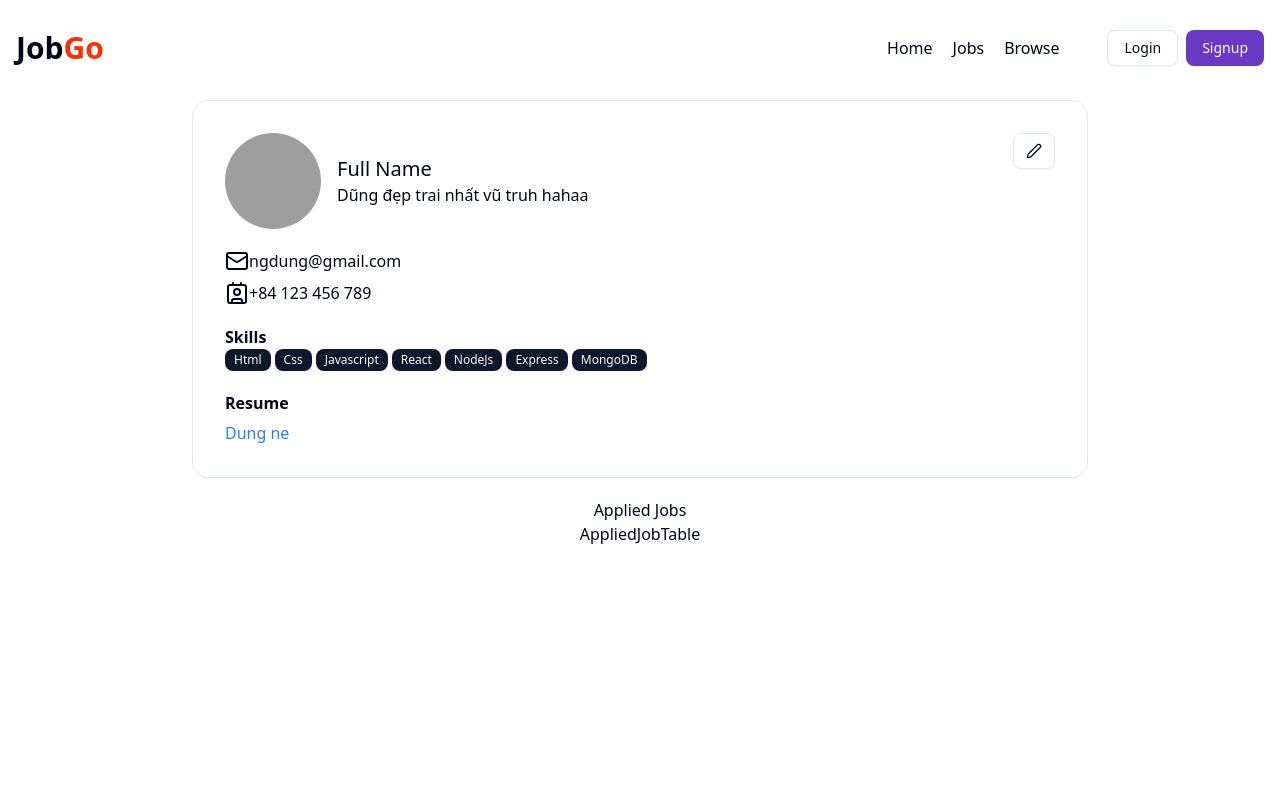
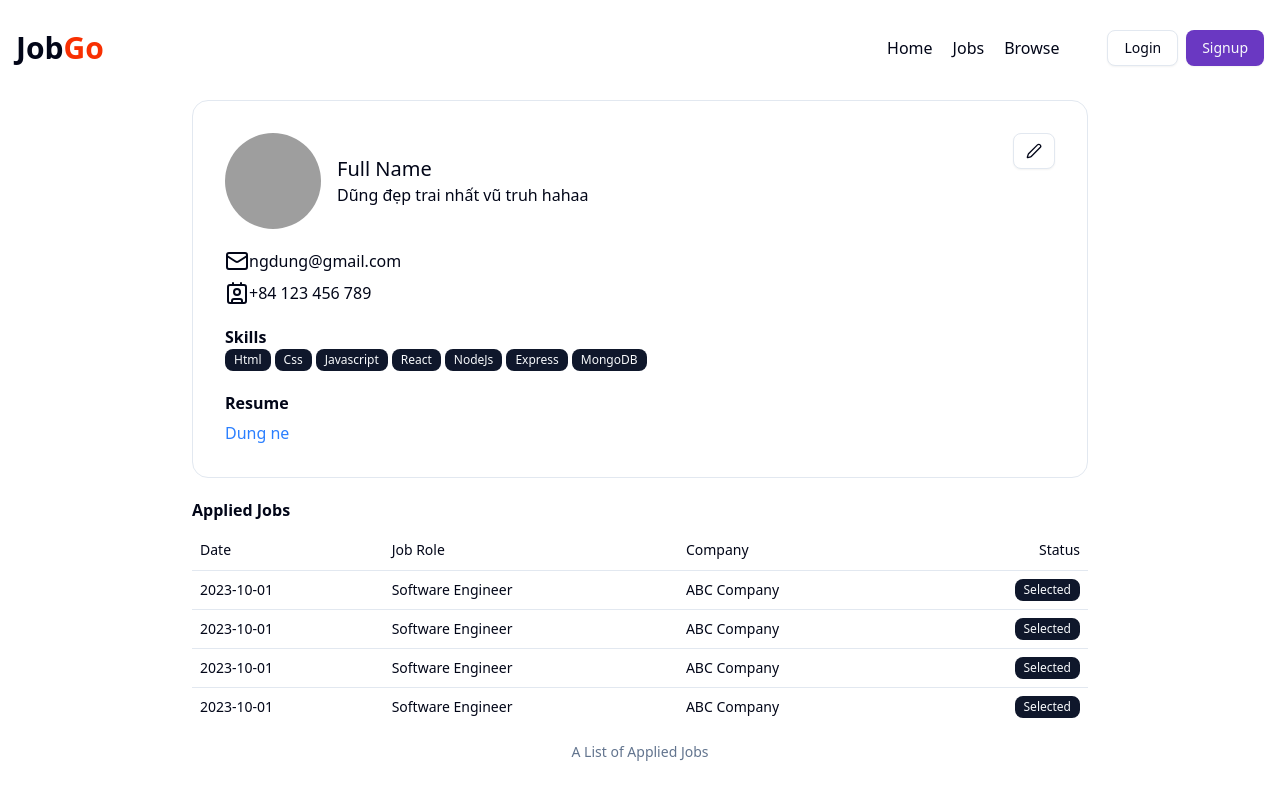
Before and after one commit to nguyendungnd204/jobgo-frontend, a React (Vite) app: page /profile in a window 1280 px wide. Built offline with nearby package versions, Linux system fonts and the light colour scheme; no server answers; grey boxes are pictures that could not be loaded.

Commit message:
table applied Jobs ui

```diff
--- a/src/components/AppliedJobTable.jsx
+++ b/src/components/AppliedJobTable.jsx
@@ -1,8 +1,34 @@
 import React from 'react'
+import { Table, TableBody, TableCaption, TableCell, TableHead, TableHeader, TableRow } from './ui/table'
+import { Badge } from './ui/badge'
 
 const AppliedJobTable = () => {
   return (
-    <div>AppliedJobTable</div>
+    <div>
+        <Table>
+            <TableCaption>A List of Applied Jobs</TableCaption>
+            <TableHeader>
+                <TableRow>
+                    <TableHead>Date</TableHead>
+                    <TableHead>Job Role</TableHead>
+                    <TableHead>Company</TableHead>
+                    <TableHead className='text-right'>Status</TableHead>
+                </TableRow>
+            </TableHeader>
+            <TableBody>
+                {
+                    [1,2,3,4].map((item, index) => (
+                        <TableRow key={index} className='hover:bg-gray-100 cursor-pointer'>
+                            <TableCell className='text-left'>2023-10-01</TableCell>
+                            <TableCell className='text-left'>Software Engineer</TableCell>
+                            <TableCell className='text-left'>ABC Company</TableCell>
+                            <TableCell className='text-right'><Badge>Selected</Badge></TableCell>
+                        </TableRow>
+                    ))
+                }
+            </TableBody>
+        </Table>
+    </div>
   )
 }
 
--- a/src/components/Profile.jsx
+++ b/src/components/Profile.jsx
@@ -60,7 +60,7 @@
 
             </div>
             <div className='max-w-4xl mx-auto bg-white rounded-2xl'>
-                <h1>Applied Jobs</h1>
+                <h1 className='font-bold text-medium text-left mb-2'>Applied Jobs</h1>
                 <AppliedJobTable />
             </div>
         </div>
--- /dev/null
+++ b/src/components/ui/table.jsx
@@ -0,0 +1,121 @@
+import * as React from "react"
+
+import { cn } from "@/lib/utils"
+
+function Table({
+  className,
+  ...props
+}) {
+  return (
+    <div data-slot="table-container" className="relative w-full overflow-x-auto">
+      <table
+        data-slot="table"
+        className={cn("w-full caption-bottom text-sm", className)}
+        {...props} />
+    </div>
+  );
+}
+
+function TableHeader({
+  className,
+  ...props
+}) {
+  return (
+    <thead
+      data-slot="table-header"
+      className={cn("[&_tr]:border-b", className)}
+      {...props} />
+  );
+}
+
+function TableBody({
+  className,
+  ...props
+}) {
+  return (
+    <tbody
+      data-slot="table-body"
+      className={cn("[&_tr:last-child]:border-0", className)}
+      {...props} />
+  );
+}
+
+function TableFooter({
+  className,
+  ...props
+}) {
+  return (
+    <tfoot
+      data-slot="table-footer"
+      className={cn("bg-muted/50 border-t font-medium [&>tr]:last:border-b-0", className)}
+      {...props} />
+  );
+}
+
+function TableRow({
+  className,
+  ...props
+}) {
+  return (
+    <tr
+      data-slot="table-row"
+      className={cn(
+        "hover:bg-muted/50 data-[state=selected]:bg-muted border-b transition-colors",
+        className
+      )}
+      {...props} />
+  );
+}
+
+function TableHead({
+  className,
+  ...props
+}) {
+  return (
+    <th
+      data-slot="table-head"
+      className={cn(
+        "text-foreground h-10 px-2 text-left align-middle font-medium whitespace-nowrap [&:has([role=checkbox])]:pr-0 [&>[role=checkbox]]:translate-y-[2px]",
+        className
+      )}
+      {...props} />
+  );
+}
+
+function TableCell({
+  className,
+  ...props
+}) {
+  return (
+    <td
+      data-slot="table-cell"
+      className={cn(
+        "p-2 align-middle whitespace-nowrap [&:has([role=checkbox])]:pr-0 [&>[role=checkbox]]:translate-y-[2px]",
+        className
+      )}
+      {...props} />
+  );
+}
+
+function TableCaption({
+  className,
+  ...props
+}) {
+  return (
+    <caption
+      data-slot="table-caption"
+      className={cn("text-muted-foreground mt-4 text-sm", className)}
+      {...props} />
+  );
+}
+
+export {
+  Table,
+  TableHeader,
+  TableBody,
+  TableFooter,
+  TableHead,
+  TableRow,
+  TableCell,
+  TableCaption,
+}
```
